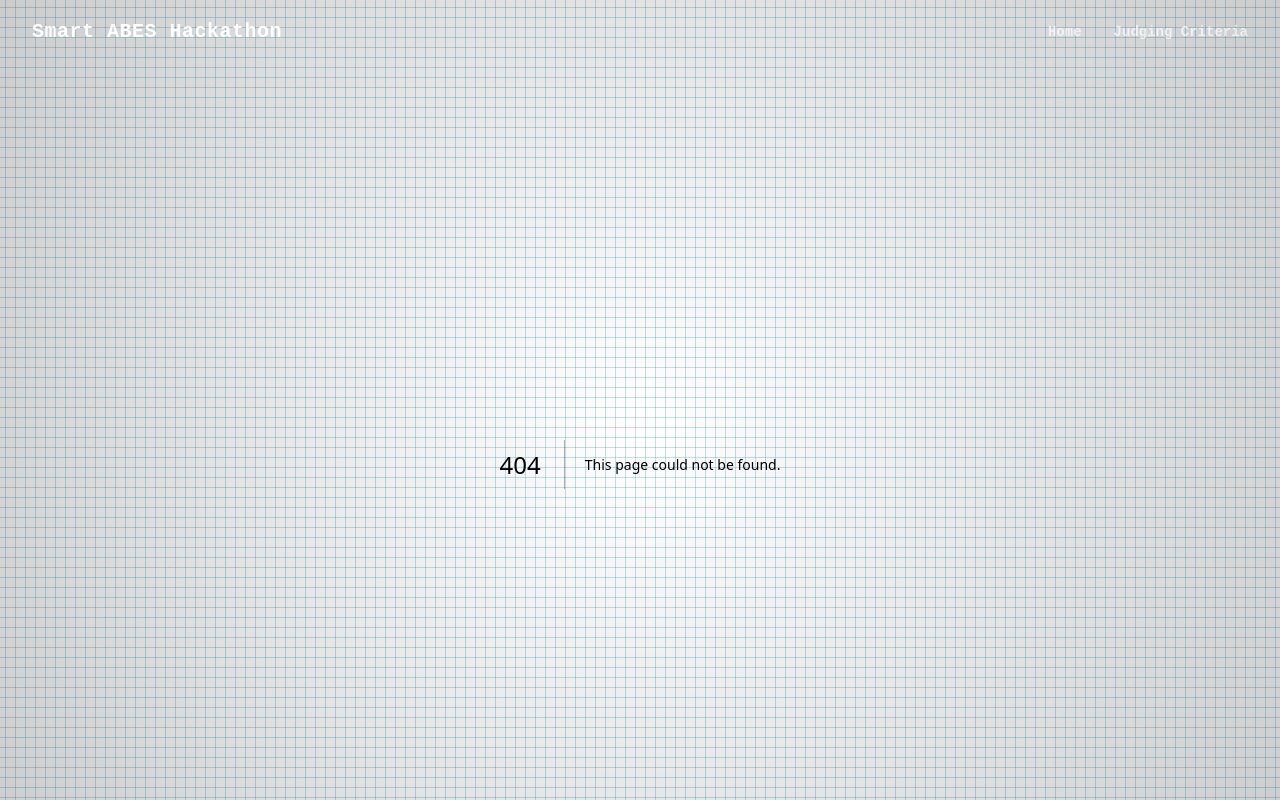
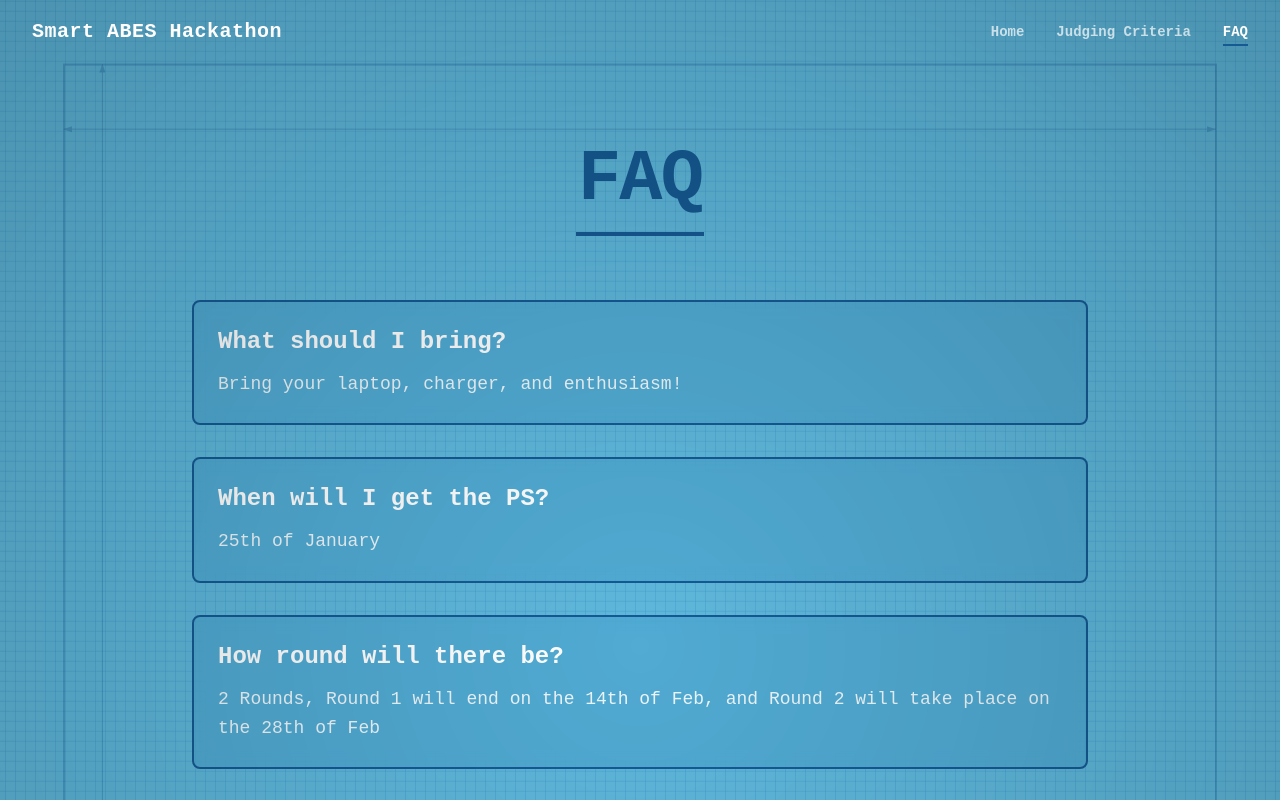
Before and after one commit to Misbah374/smartabeshackathon, a Next.js app: page /faq in a window 1280 px wide. Before the commit this address had no page. Shown: the top 800 px of the page. Built offline with nearby package versions, Linux system fonts and the light colour scheme.

Commit message:
added faq page

```diff
--- /dev/null
+++ b/src/app/faq/page.tsx
@@ -0,0 +1,180 @@
+/** @format */
+"use client";
+
+import { useEffect, useRef } from "react";
+import gsap from "gsap";
+
+const FAQS = [
+  {
+    question: "What should I bring?",
+    answer: "Bring your laptop, charger, and enthusiasm!",
+  },
+  {
+    question: "When will I get the PS?",
+    answer: "25th of January",
+  },
+  {
+    question: "How round will there be?",
+    answer:
+      "2 Rounds, Round 1 will end on the 14th of Feb, and Round 2 will take place on the 28th of Feb",
+  },
+  {
+    question: "How to get in touch?",
+    answer: "Reach out to contacts below,",
+  },
+  {
+    question: "How many teams will qualify for Round 2?",
+    answer: "30 teams",
+  },
+];
+
+export default function FAQPage() {
+  const containerRef = useRef<HTMLDivElement>(null);
+
+  useEffect(() => {
+    const ctx = gsap.context(() => {
+      const tl = gsap.timeline({ defaults: { ease: "power2.out" } });
+
+      // Animate title
+      tl.from(".faq-title", {
+        opacity: 0,
+        y: -30,
+        duration: 1,
+      })
+        // Animate divider
+        .from(
+          ".faq-divider",
+          {
+            scaleX: 0,
+            duration: 0.8,
+          },
+          "-=0.5",
+        )
+        // Animate FAQ items
+        .from(
+          ".faq-item",
+          {
+            opacity: 0,
+            x: -50,
+            duration: 0.6,
+            stagger: 0.15,
+          },
+          "-=0.3",
+        );
+    }, containerRef);
+
+    return () => ctx.revert();
+  }, []);
+
+  return (
+    <main
+      ref={containerRef}
+      className="min-h-screen w-full overflow-hidden select-none"
+    >
+      {/* Texture Overlay */}
+      <div className="absolute inset-0 pointer-events-none z-20" />
+
+      {/* SVG Drawing Layer */}
+      <svg className="absolute inset-0 w-full h-full z-10 pointer-events-none">
+        <defs>
+          <marker
+            id="arrow-start"
+            markerWidth="10"
+            markerHeight="10"
+            refX="1"
+            refY="3"
+            orient="auto"
+            markerUnits="strokeWidth"
+          >
+            <path d="M9,0 L9,6 L0,3 z" fill="#165a94" />
+          </marker>
+          <marker
+            id="arrow-end"
+            markerWidth="10"
+            markerHeight="10"
+            refX="9"
+            refY="3"
+            orient="auto"
+            markerUnits="strokeWidth"
+          >
+            <path d="M0,0 L0,6 L9,3 z" fill="#165a94" />
+          </marker>
+        </defs>
+        {/* Outer Border Box */}
+        <rect
+          x="5%"
+          y="5%"
+          width="90%"
+          height="90%"
+          fill="none"
+          stroke="#165a94"
+          strokeWidth="2"
+          className="opacity-30"
+        />
+        {/* Top Dimension Line */}
+        <line
+          x1="5%"
+          y1="10%"
+          x2="95%"
+          y2="10%"
+          stroke="#165a94"
+          strokeWidth="1"
+          markerStart="url(#arrow-start)"
+          markerEnd="url(#arrow-end)"
+          className="opacity-30"
+        />
+        {/* Left Dimension Line */}
+        <line
+          x1="8%"
+          y1="5%"
+          x2="8%"
+          y2="95%"
+          stroke="#165a94"
+          strokeWidth="1"
+          markerStart="url(#arrow-start)"
+          markerEnd="url(#arrow-end)"
+          className="opacity-30"
+        />
+      </svg>
+
+      {/* Content Section */}
+      <section className="relative z-10 min-h-screen flex items-center justify-center py-20 px-4">
+        <div className="max-w-4xl mx-auto w-full">
+          {/* Title */}
+          <div className="text-center mb-16">
+            <h1 className="faq-title text-5xl md:text-7xl font-bold text-[#165a94] mb-4 tracking-tight font-mono">
+              FAQ
+            </h1>
+            <div className="faq-divider h-1 w-32 bg-[#165a94] mx-auto"></div>
+          </div>
+
+          {/* FAQ Items */}
+          <div className="space-y-8">
+            {FAQS.map((faq, index) => (
+              <div
+                key={index}
+                className="faq-item bg-[#3791c4]/30 backdrop-blur-sm border-2 border-[#165a94] p-6 rounded-lg"
+              >
+                <h3 className="text-xl md:text-2xl font-bold text-white mb-3 font-mono">
+                  {faq.question}
+                </h3>
+                <p className="text-white/90 text-base md:text-lg font-mono leading-relaxed">
+                  {faq.answer}
+                </p>
+              </div>
+            ))}
+          </div>
+
+          {/* Contact Section Placeholder */}
+          <div className="mt-16 text-center">
+            <div className="inline-block bg-[#165a94]/40 backdrop-blur-sm border-2 border-[#165a94] px-8 py-4 rounded-lg">
+              <p className="text-white font-mono text-lg">
+                For more information, check our contact details on the home page
+              </p>
+            </div>
+          </div>
+        </div>
+      </section>
+    </main>
+  );
+}
--- a/src/app/judging-criteria/page.tsx
+++ b/src/app/judging-criteria/page.tsx
@@ -1,7 +1,7 @@
 /** @format */
 "use client";
 
-import { useEffect, useState } from "react";
+import { useEffect, useState, useRef } from "react";
 import gsap from "gsap";
 
 const CRITERIA = [
@@ -32,6 +32,7 @@ const CRITERIA = [
 ];
 
 export default function JudgingCriteriaPage() {
+  const containerRef = useRef<HTMLDivElement>(null);
   const [chartData, setChartData] = useState(
     CRITERIA.map((c) => ({ subject: c.subject, value: 0, fullMark: 100 })),
   );
@@ -71,11 +72,27 @@ export default function JudgingCriteriaPage() {
       ]);
     };
 
+    const ctx = gsap.context(() => {
       // Create timeline for sequential animations
       const tl = gsap.timeline({ delay: 0.5 });
 
+      // Animate title
+      tl.from(".criteria-title", {
+        opacity: 0,
+        y: -30,
+        duration: 1,
+      })
+        // Animate divider
+        .from(
+          ".criteria-divider",
+          {
+            scaleX: 0,
+            duration: 0.8,
+          },
+          "-=0.5",
+        )
         // Animate each point sequentially
-    tl.to(animatedValues, {
+        .to(animatedValues, {
           point1: 100,
           duration: 1.5,
           ease: "power2.out",
@@ -111,14 +128,16 @@ export default function JudgingCriteriaPage() {
           },
           "+=0.5",
         );
+    }, containerRef);
 
-    return () => {
-      tl.kill();
-    };
+    return () => ctx.revert();
   }, []);
 
   return (
-    <main className="min-h-screen w-full overflow-hidden blueprint-grid blueprint-grid-sub select-none">
+    <main
+      ref={containerRef}
+      className="min-h-screen w-full overflow-hidden blueprint-grid blueprint-grid-sub select-none"
+    >
       {/* Texture Overlay */}
       <div className="absolute inset-0 pointer-events-none z-20" />
 
@@ -190,10 +209,10 @@ export default function JudgingCriteriaPage() {
         <div className="max-w-7xl mx-auto w-full">
           {/* Title */}
           <div className="text-center mb-16">
-            <h1 className="text-5xl md:text-7xl font-bold text-[#165a94] mb-4 tracking-tight">
+            <h1 className="criteria-title text-5xl md:text-7xl font-bold text-[#165a94] mb-4 tracking-tight">
               Judging Criteria
             </h1>
-            <div className="h-1 w-32 bg-[#165a94] mx-auto"></div>
+            <div className="criteria-divider h-1 w-32 bg-[#165a94] mx-auto"></div>
           </div>
 
           {/* Chart Container */}
--- a/src/components/Navbar.tsx
+++ b/src/components/Navbar.tsx
@@ -10,6 +10,7 @@ export default function Navbar() {
   const links = [
     { href: "/", label: "Home" },
     { href: "/judging-criteria", label: "Judging Criteria" },
+    { href: "/faq", label: "FAQ" },
   ];
 
   return (
```
Lines whose indentation alone changed are shown as unchanged.
